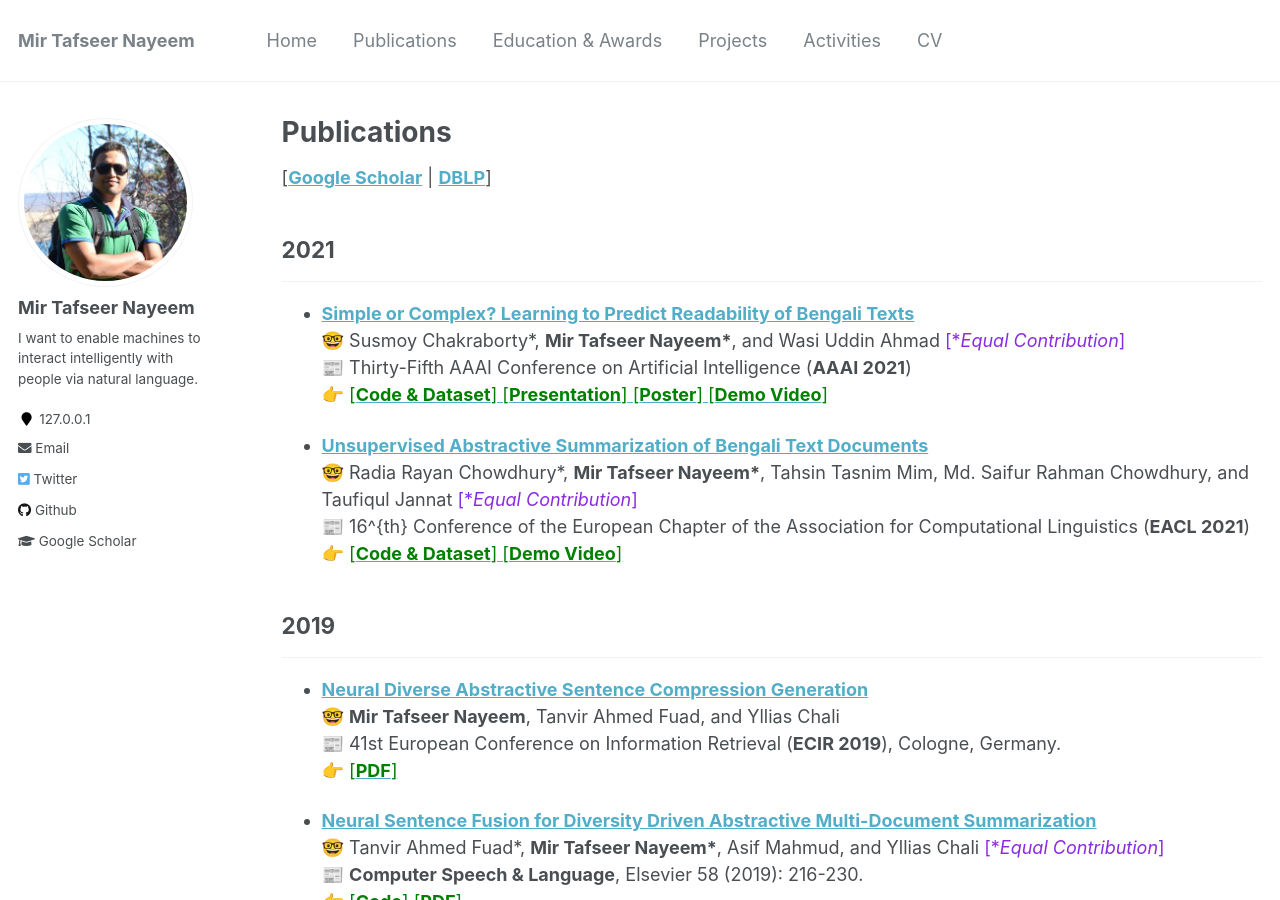
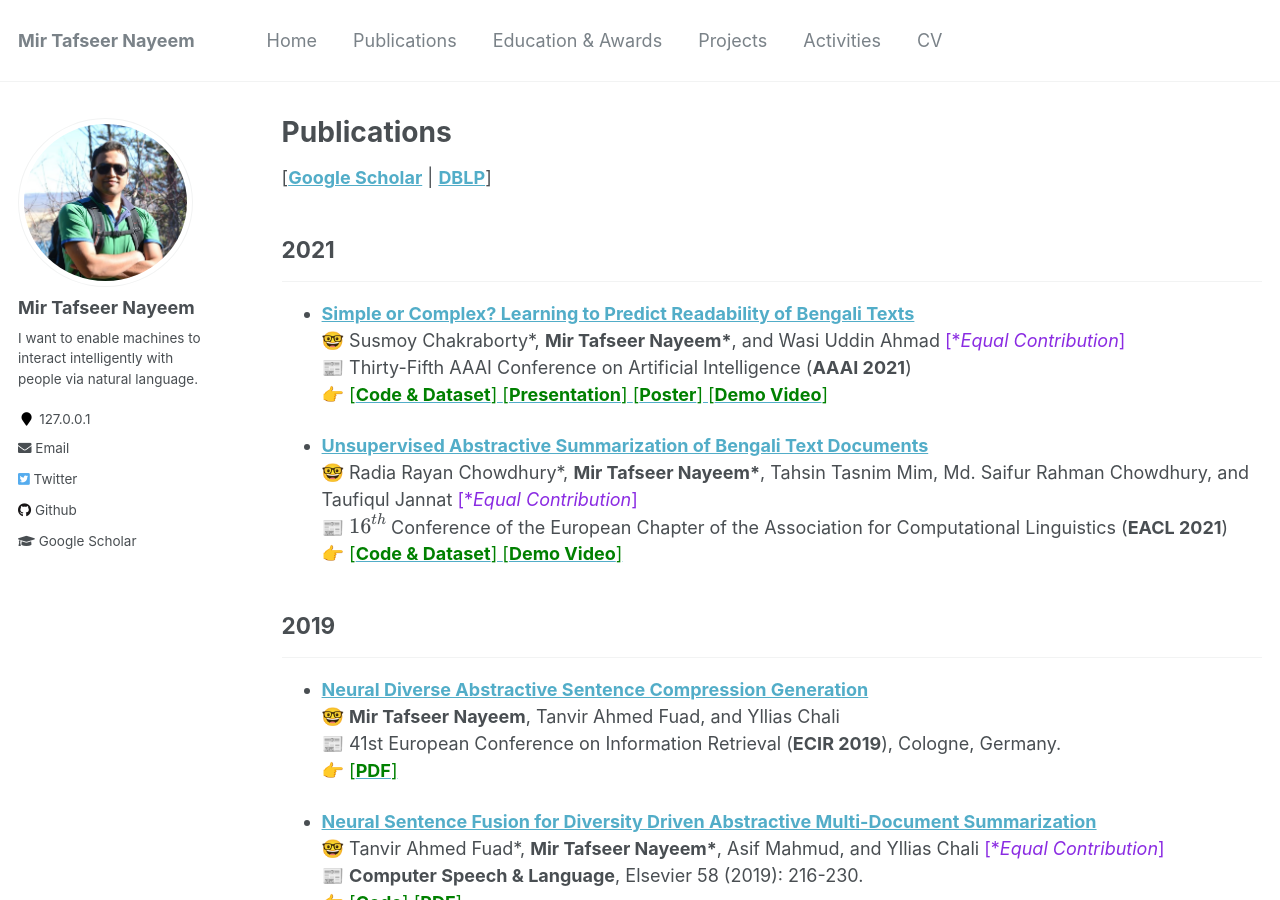
Before and after one commit to sujan-sarker/sujan-sarker.github.io, a Jekyll site: the page built from _pages/publications.md, in a window 1280 px wide and 900 px high. Built offline with Jekyll 4.4.1, drawn with Linux system fonts in a browser that asks for light colours; formulas are drawn with MathJax 3.

```diff
--- a/_pages/publications.md
+++ b/_pages/publications.md
@@ -16,7 +16,7 @@ author_profile: true
 
 * [**Unsupervised Abstractive Summarization of Bengali Text Documents**](https://arxiv.org/abs/2102.04490)<br/>
 🤓 Radia Rayan Chowdhury\*, **Mir Tafseer Nayeem\***, Tahsin Tasnim Mim, Md. Saifur Rahman Chowdhury, and Taufiqul Jannat <span style ="color:BlueViolet"> [\**Equal Contribution*]</span> <br/>
-📰 16^{th} Conference of the European Chapter of the Association for Computational Linguistics (**EACL 2021**) <br/>
+📰 $16^{th}$ Conference of the European Chapter of the Association for Computational Linguistics (**EACL 2021**) <br/>
 👉 [<span style ="color:Green"> [**Code & Dataset**] </span>](https://github.com/tafseer-nayeem/BengaliSummarization) [<span style ="color:Green"> [**Demo Video**] </span>](https://youtu.be/LrnskktiXcg)
 
 
```
